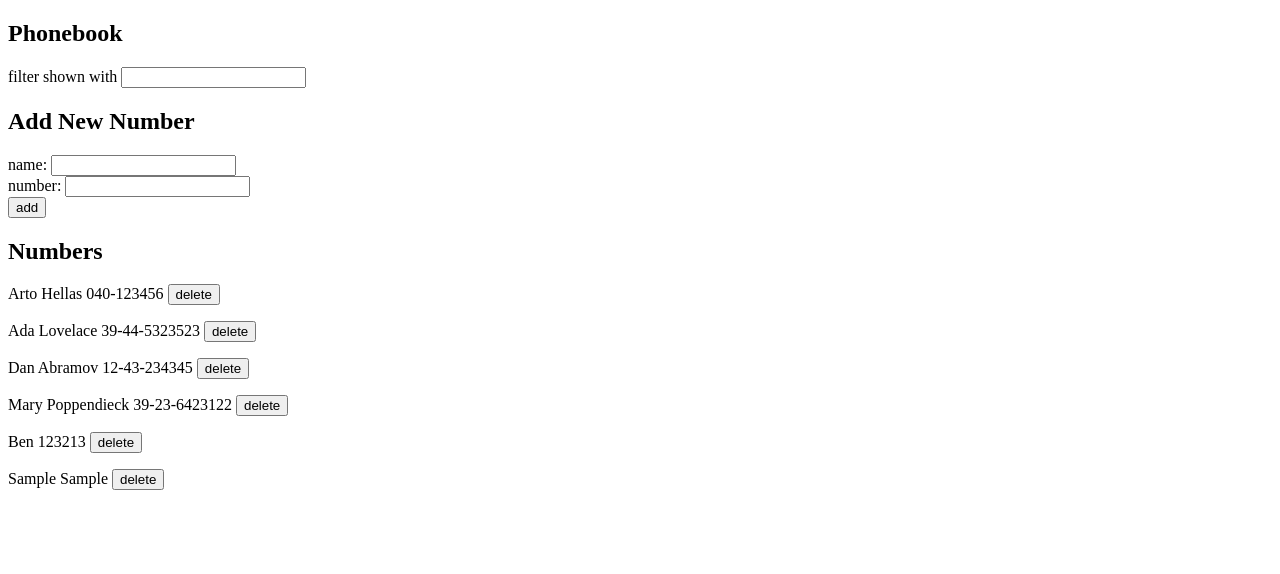
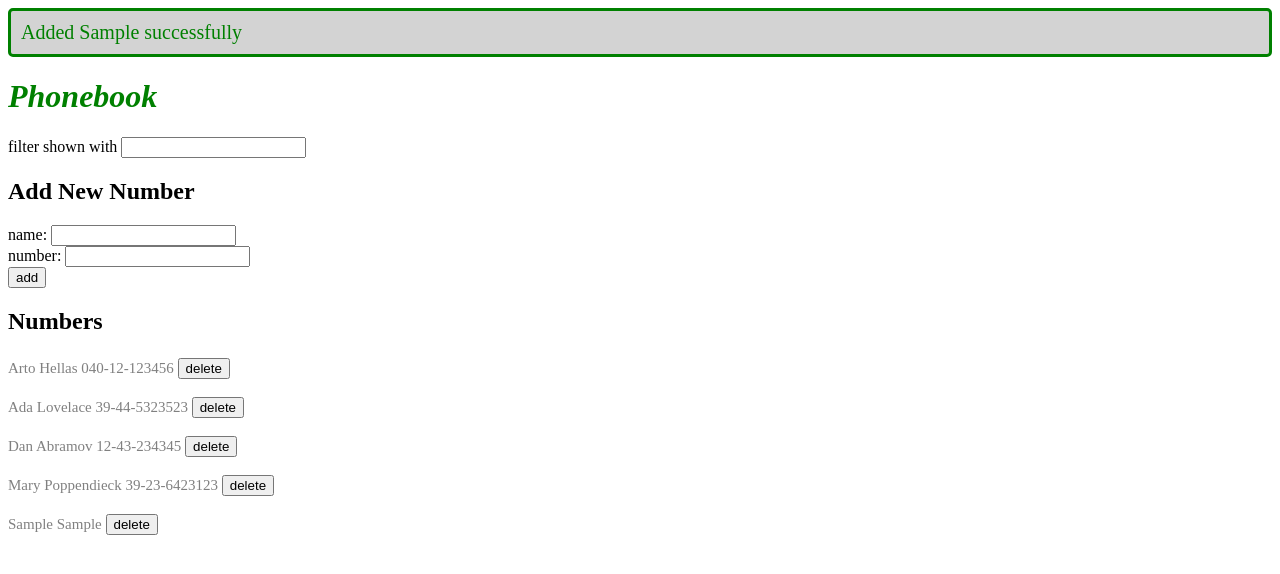
Before and after one commit to b-wall/fullstackopen, a React (Create React App) app in the folder part2/phonebook/: page / in a window 1280 px wide. Both pictures are taken after typing "Sample", "Sample" into the empty fields and a click on the button "add". Shown: the top 574 px of the page. Built offline with nearby package versions, Linux system fonts and the light colour scheme; no server answers; data requests are answered from the project's data file.

Commit message:
Complete exercises 2.19 and 2.20

```diff
--- a/part2/phonebook/db.json
+++ b/part2/phonebook/db.json
@@ -2,7 +2,7 @@
   "persons": [
     {
       "name": "Arto Hellas",
-      "number": "040-123456",
+      "number": "040-12-123456",
       "id": 1
     },
     {
@@ -17,13 +17,8 @@
     },
     {
       "name": "Mary Poppendieck",
-      "number": "39-23-6423122",
+      "number": "39-23-6423123",
       "id": 4
-    },
-    {
-      "name": "Ben",
-      "number": "123213",
-      "id": 5
     }
   ]
 }
--- a/part2/phonebook/src/App.js
+++ b/part2/phonebook/src/App.js
@@ -2,12 +2,30 @@ import { useState, useEffect } from 'react';
 
 import contactsService from './services/contacts';
 
-const DeleteBtn = ({ person, persons, setPersons }) => {
+const Notification = ({ message, messageClass }) => {
+  if (message == null) {
+    return null
+  }
+
+  return (
+    <div className={messageClass}>
+      {message}
+    </div>
+  )
+}
+
+const DeleteBtn = ({ person, persons, setPersons, message, messageClass, setMessage, setMessageClass}) => {
   const deleteContact = (e) => {
     e.preventDefault();
     const confirm = window.confirm(`are you sure you wish to delete ${person.name}?`);
     if (confirm) {
       contactsService.deleteItem(person);
+      setMessageClass('error');
+      setMessage(`${person.name} has been deleted`);
+      setTimeout(() => {
+        setMessageClass(null);
+        setMessage(null);
+      }, 5000);
       setPersons(current => current.filter(persons => {
       return persons.id !== person.id;
     }))
@@ -18,10 +36,10 @@ const DeleteBtn = ({ person, persons, setPersons }) => {
   )
 }
 
-const Persons = ({ persons, query, setPersons }) => {
+const Persons = ({ persons, query, setPersons, message, messageClass, setMessage, setMessageClass }) => {
   return (
     <div>
-      {persons.filter(person => person.name.toLowerCase().includes(query.toLowerCase())).map(person => <p key={person.id}>  {person.name} {person.number} <DeleteBtn person={person} persons={persons} setPersons={setPersons} /></p>)}
+      {persons.filter(person => person.name.toLowerCase().includes(query.toLowerCase())).map(person => <p className='contact' key={person.id}>  {person.name} {person.number} <DeleteBtn person={person} persons={persons} setPersons={setPersons} message={message} messageClass={messageClass} setMessage={setMessage} setMessageClass={setMessageClass} /></p>)}
     </div>
   )
 }
@@ -60,6 +78,8 @@ const App = () => {
   const [newName, setNewName] = useState('')
   const [newNumber, setNewNumber] = useState('')
   const [query, setQuery] = useState('')
+  const [message, setMessage] = useState(null)
+  const [messageClass, setMessageClass] = useState(null)
 
   const handleNameChange = (e) => {
     setNewName(e.target.value)
@@ -77,11 +97,27 @@ const App = () => {
         const existingPerson = persons.filter(person => person.name.toLowerCase() === newName.toLowerCase());
         existingPerson[0].number = newNumber;
         contactsService.updateItem(existingPerson[0])
+        .catch(error => {
+          setMessageClass('error');
+          setMessage(`Error: ${existingPerson[0].name} has already been deleted`);
+          setTimeout(() => {
+            setMessage(null);
+            setMessageClass(null);
+          }, 5000);
+          return
+        });
       }
+      setMessageClass('success');
+      setMessage(`Edited ${newName} successfully`);
+      setTimeout(() => {
+        setMessage(null);
+        setMessageClass(null);
+      }, 5000);
       setNewName('');
       setNewNumber('');
       return
     }
+
     const noteObject = {
       name: newName,
       number: newNumber,
@@ -90,6 +126,12 @@ const App = () => {
 
     contactsService.create(noteObject)
 
+    setMessageClass('success');
+    setMessage(`Added ${newName} successfully`);
+    setTimeout(() => {
+      setMessage(null);
+      setMessageClass(null);
+    }, 5000);
     setPersons(persons.concat(noteObject));
     setNewName('');
     setNewNumber('');
@@ -102,12 +144,13 @@ const App = () => {
 
   return (
     <div>
-      <h2>Phonebook</h2>
+      <Notification message={message} messageClass={messageClass}/>
+      <h1>Phonebook</h1>
       <Filter query={query} handleSearch={handleSearch} />
       <h2>Add New Number</h2>
       <PersonForm addContact={addContact} newName={newName} newNumber={newNumber} handleNameChange={handleNameChange} handleNumberChange={handleNumberChange} />
       <h2>Numbers</h2>
-      <Persons persons={persons} setPersons={setPersons} query={query} />
+      <Persons persons={persons} setPersons={setPersons} query={query} message={message} setMessage={setMessage} messageClass={messageClass} setMessageClass={setMessageClass}/>
     </div>
   )
 }
--- /dev/null
+++ b/part2/phonebook/src/index.css
@@ -0,0 +1,30 @@
+h1 {
+    color: green;
+    font-style: italic;
+}
+
+.contact {
+    color: grey;
+    padding-top: 3px;
+    font-size: 15px;
+}
+
+.error {
+    color: red;
+    background: lightgrey;
+    font-size: 20px;
+    border-style: solid;
+    border-radius: 5px;
+    padding: 10px;
+    margin-bottom: 10px;
+}
+
+.success {
+    color: green;
+    background: lightgrey;
+    font-size: 20px;
+    border-style: solid;
+    border-radius: 5px;
+    padding: 10px;
+    margin-bottom: 10px;
+}
--- a/part2/phonebook/src/index.js
+++ b/part2/phonebook/src/index.js
@@ -1,5 +1,6 @@
 import React from 'react'
 import ReactDOM from 'react-dom/client'
+import './index.css'
 
 import App from './App'
 
--- a/part2/phonebook/src/services/contacts.js
+++ b/part2/phonebook/src/services/contacts.js
@@ -14,7 +14,7 @@ const create = (noteObject) => {
 
 const deleteItem = (noteObject) => {
     const request = axios.delete(`${baseUrl}/${noteObject.id}`);
-    return request.then(response => console.log(`deleted ${noteObject.name}`))
+    return request.then(response => console.log(`deleted ${noteObject.name}`));
 }
 
 const updateItem = (noteObject) => {
```
